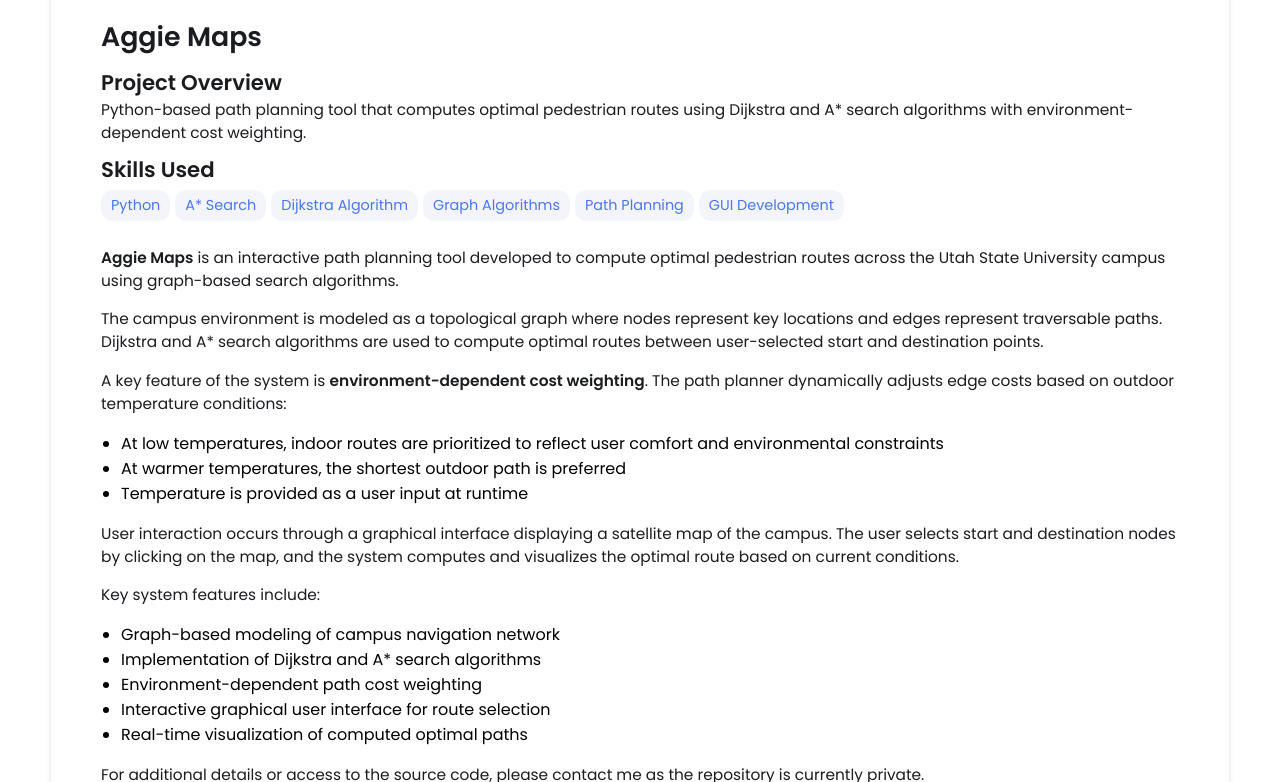
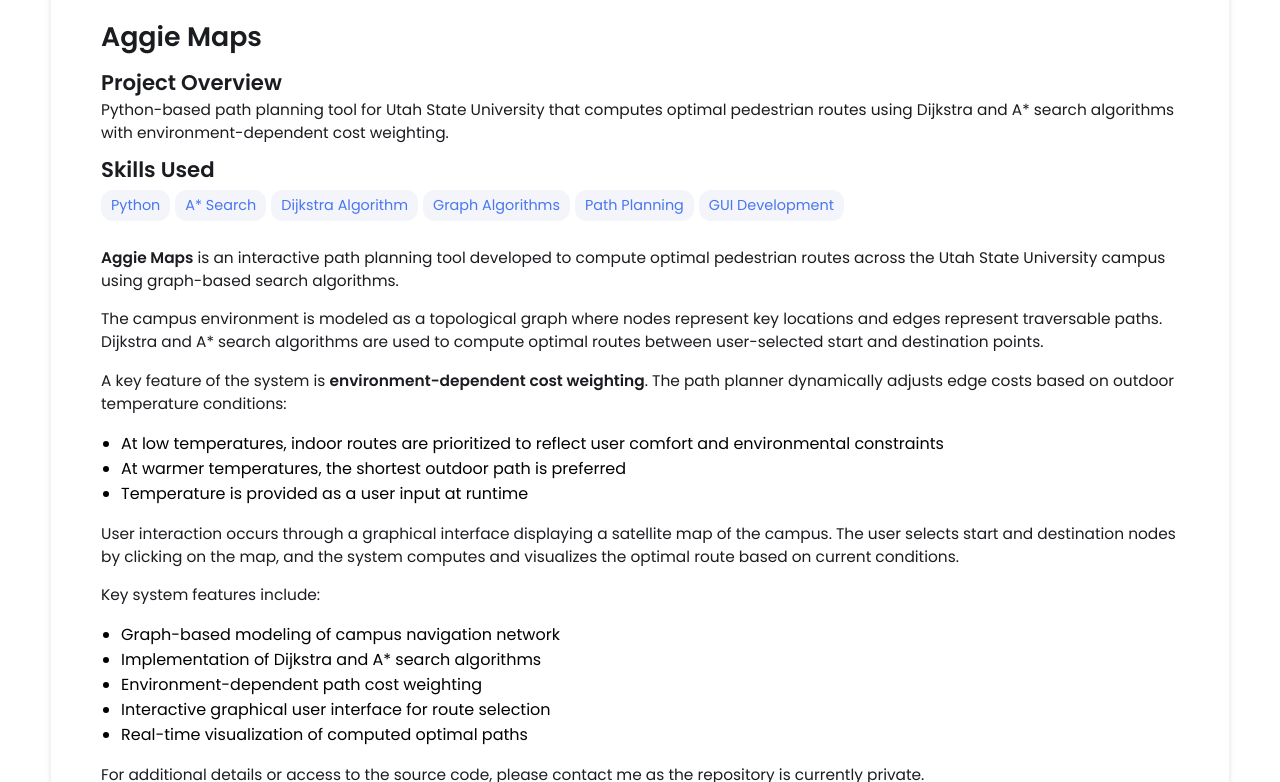
Before and after one commit to dylanhammond-11/dylanhammond-11.github.io, a Jekyll site: the page built from _projects/aggie-maps/index.md, in a window 1280 px wide, cut to the strip 581-1363 px from the top of the page. Built offline with Jekyll 4.4.1, drawn with Linux system fonts in a browser that asks for light colours.

Commit message:
Update index.md

```diff
--- a/_projects/aggie-maps/index.md
+++ b/_projects/aggie-maps/index.md
@@ -2,7 +2,7 @@
 layout: post
 title: Aggie Maps
 order: 4
-description: "Python-based path planning tool that computes optimal pedestrian routes using Dijkstra and A* search algorithms with environment-dependent cost weighting."
+description: "Python-based path planning tool for Utah State University that computes optimal pedestrian routes using Dijkstra and A* search algorithms with environment-dependent cost weighting."
 skills:
   - Python
   - A* Search
```
